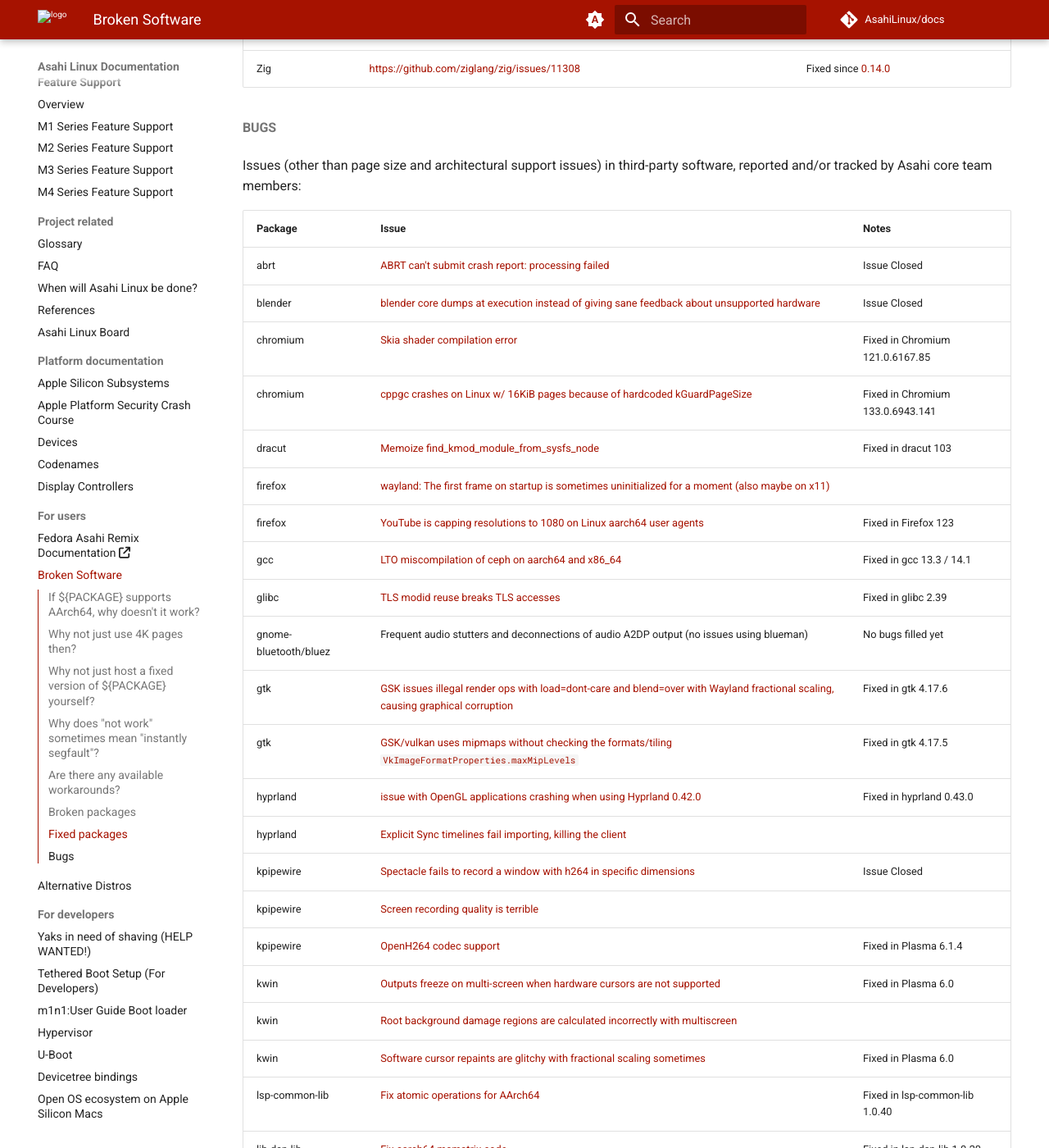
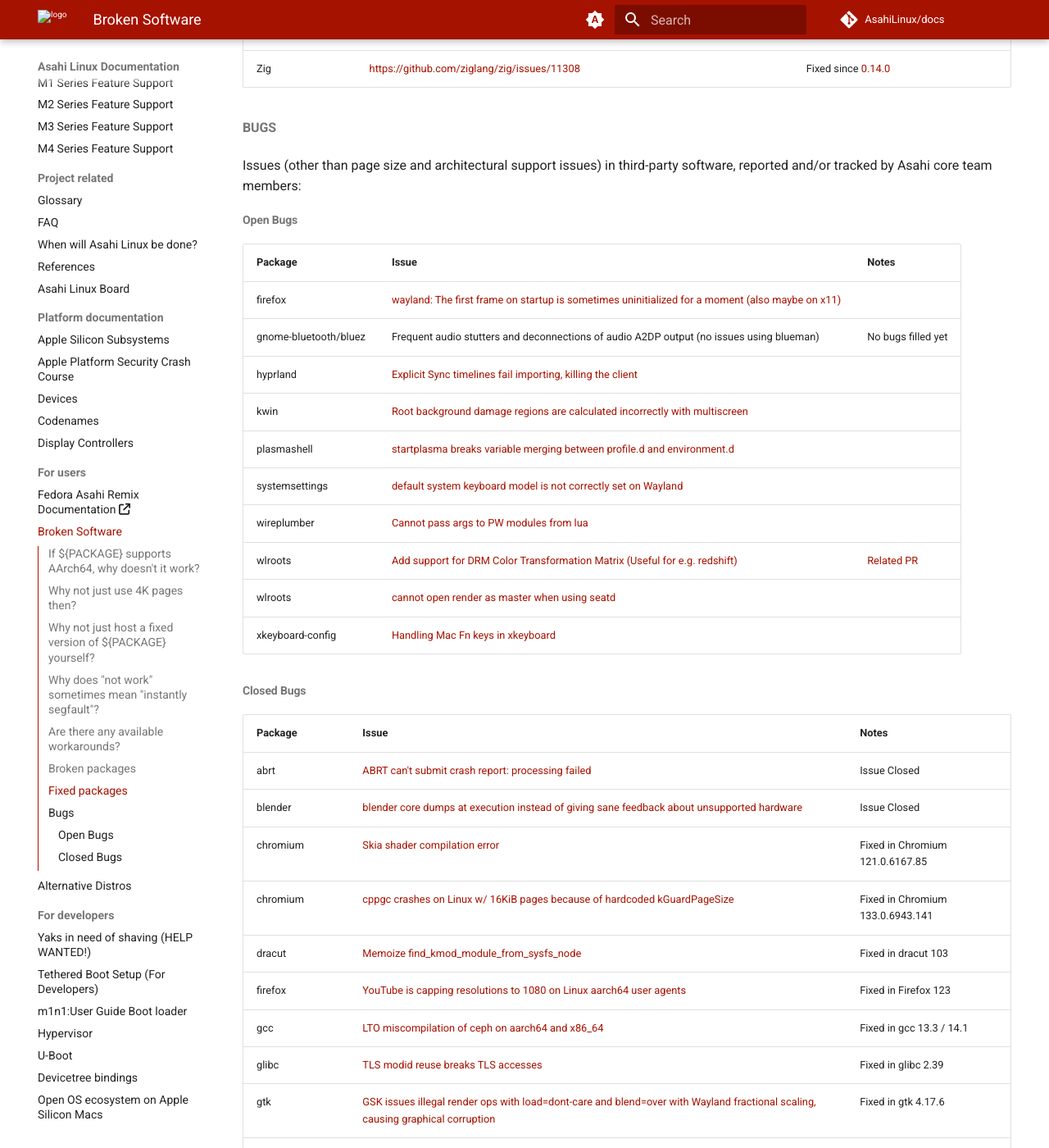
Before and after one commit to AsahiLinux/docs, an MkDocs documentation site: the page built from docs/sw/broken-software.md, in a window 1280 px wide and 1400 px high, scrolled down 3822 px. Shown: the whole window at 82% size. Built offline with MkDocs 1.6.1 and Material for MkDocs 9.7.7, drawn with Linux system fonts in a browser that asks for light colours; comment, search, counter and statistics services are not loaded; some of the changed text lies outside the part shown.

Commit message:
Broken Software: Split bugs into open and closed tickets
Signed-off-by: jaydee-coder <187227976+jaydee-coder@users.noreply.github.com>

```diff
--- a/docs/sw/broken-software.md
+++ b/docs/sw/broken-software.md
@@ -135,6 +135,25 @@
 
 Issues (other than page size and architectural support issues) in third-party software, reported and/or tracked by Asahi core team members:
 
+### Open Bugs
+
+| Package          | Issue | Notes |
+| ---------------- | ----- | ----- |
+| firefox          | [wayland: The first frame on startup is sometimes uninitialized for a moment (also maybe on x11)](https://bugzilla.mozilla.org/show_bug.cgi?id=1831051) |
+| gnome-bluetooth/bluez | Frequent audio stutters and deconnections of audio A2DP output (no issues using blueman) | No bugs filled yet |
+| hyprland         | [Explicit Sync timelines fail importing, killing the client](https://github.com/hyprwm/Hyprland/issues/8158) |
+| kwin             | [Root background damage regions are calculated incorrectly with multiscreen](https://bugs.kde.org/show_bug.cgi?id=477454) |
+| plasmashell      | [startplasma breaks variable merging between profile.d and environment.d](https://bugs.kde.org/show_bug.cgi?id=491579) |
+| systemsettings   | [default system keyboard model is not correctly set on Wayland](https://bugs.kde.org/show_bug.cgi?id=475435) |
+| wireplumber      | [Cannot pass args to PW modules from lua](https://gitlab.freedesktop.org/pipewire/wireplumber/-/issues/538) |
+| wlroots          | [Add support for DRM Color Transformation Matrix (Useful for e.g. redshift)](https://gitlab.freedesktop.org/wlroots/wlroots/-/issues/1078) | [Related PR](https://gitlab.freedesktop.org/wlroots/wlroots/-/merge_requests/4815) |
+| wlroots          | [cannot open render as master when using seatd](https://gitlab.freedesktop.org/wlroots/wlroots/-/issues/3911) |
+| xkeyboard-config | [Handling Mac Fn keys in xkeyboard](https://gitlab.freedesktop.org/xkeyboard-config/xkeyboard-config/-/issues/379) |
+
+
+
+### Closed Bugs
+
 | Package          | Issue | Notes |
 | ---------------- | ----- | ----- |
 | abrt             | [ABRT can't submit crash report: processing failed](https://bugzilla.redhat.com/show_bug.cgi?id=2238248) | Issue Closed |
@@ -142,28 +161,18 @@
 | chromium         | [Skia shader compilation error](https://bugs.chromium.org/p/chromium/issues/detail?id=1442633) | Fixed in Chromium 121.0.6167.85 |
 | chromium         | [cppgc crashes on Linux w/ 16KiB pages because of hardcoded kGuardPageSize](https://issues.chromium.org/issues/378017037) | Fixed in Chromium 133.0.6943.141 |
 | dracut           | [Memoize find_kmod_module_from_sysfs_node](https://github.com/dracut-ng/dracut-ng/pull/408) | Fixed in dracut 103 |
-| firefox          | [wayland: The first frame on startup is sometimes uninitialized for a moment (also maybe on x11)](https://bugzilla.mozilla.org/show_bug.cgi?id=1831051) |
 | firefox          | [YouTube is capping resolutions to 1080 on Linux aarch64 user agents](https://bugzilla.mozilla.org/show_bug.cgi?id=1869521) | Fixed in Firefox 123 |
 | gcc              | [LTO miscompilation of ceph on aarch64 and x86_64](https://gcc.gnu.org/bugzilla/show_bug.cgi?id=113359) | Fixed in gcc 13.3 / 14.1 |
 | glibc            | [TLS modid reuse breaks TLS accesses](https://bugzilla.redhat.com/show_bug.cgi?id=2251557) | Fixed in glibc 2.39 |
-| gnome-bluetooth/bluez | Frequent audio stutters and deconnections of audio A2DP output (no issues using blueman) | No bugs filled yet |
 | gtk              | [GSK issues illegal render ops with load=dont-care and blend=over with Wayland fractional scaling, causing graphical corruption](https://gitlab.gnome.org/GNOME/gtk/-/issues/7146) | Fixed in gtk 4.17.6 |
 | gtk              | [GSK/vulkan uses mipmaps without checking the formats/tiling `VkImageFormatProperties.maxMipLevels`](https://gitlab.gnome.org/GNOME/gtk/-/issues/7229) | Fixed in gtk 4.17.5 |
 | hyprland         | [issue with OpenGL applications crashing when using Hyprland 0.42.0](https://github.com/hyprwm/Hyprland/issues/7364) | Fixed in hyprland 0.43.0 |
-| hyprland         | [Explicit Sync timelines fail importing, killing the client](https://github.com/hyprwm/Hyprland/issues/8158) |
 | kpipewire        | [Spectacle fails to record a window with h264 in specific dimensions](https://bugs.kde.org/show_bug.cgi?id=475472) | Issue Closed |
-| kpipewire        | [Screen recording quality is terrible](https://bugs.kde.org/show_bug.cgi?id=476186) |
 | kpipewire        | [OpenH264 codec support](https://bugs.kde.org/show_bug.cgi?id=476187) | Fixed in Plasma 6.1.4 |
 | kwin             | [Outputs freeze on multi-screen when hardware cursors are not supported](https://bugs.kde.org/show_bug.cgi?id=477451) | Fixed in Plasma 6.0 |
-| kwin             | [Root background damage regions are calculated incorrectly with multiscreen](https://bugs.kde.org/show_bug.cgi?id=477454) |
 | kwin             | [Software cursor repaints are glitchy with fractional scaling sometimes](https://bugs.kde.org/show_bug.cgi?id=477455) | Fixed in Plasma 6.0 |
 | lsp-common-lib   | [Fix atomic operations for AArch64](https://github.com/lsp-plugins/lsp-plugins/issues/463) | Fixed in lsp-common-lib 1.0.40 |
 | lib-dsp-lib      | [Fix aarch64 msmatrix code](https://github.com/lsp-plugins/lsp-dsp-lib/pull/20) | Fixed in lsp-dsp-lib 1.0.20 |
 | plasmashell      | [startplasma breaks variable merging between profile.d and environment.d](https://bugs.kde.org/show_bug.cgi?id=491579) |
 | qqc2-desktop-style | [Some text glyphs in QML software are vertically mis-aligned or squished when using a fractional scale factor](https://bugs.kde.org/show_bug.cgi?id=479891) | Fixed in KDE Frameworks 6.9.0 |
-| systemsettings   | [default system keyboard model is not correctly set on Wayland](https://bugs.kde.org/show_bug.cgi?id=475435) |
-| wireplumber      | [Cannot pass args to PW modules from lua](https://gitlab.freedesktop.org/pipewire/wireplumber/-/issues/538) |
 | wireplumber      | [Wireplumber ignores default playback volume](https://gitlab.freedesktop.org/pipewire/wireplumber/-/issues/655#) | Fixed in wireplumber 0.5.3 |
-| wlroots          | [Add support for DRM Color Transformation Matrix (Useful for e.g. redshift)](https://gitlab.freedesktop.org/wlroots/wlroots/-/issues/1078) | [Related PR](https://gitlab.freedesktop.org/wlroots/wlroots/-/merge_requests/4815) |
-| wlroots          | [cannot open render as master when using seatd](https://gitlab.freedesktop.org/wlroots/wlroots/-/issues/3911) |
-| xkeyboard-config | [Handling Mac Fn keys in xkeyboard](https://gitlab.freedesktop.org/xkeyboard-config/xkeyboard-config/-/issues/379) |
```
